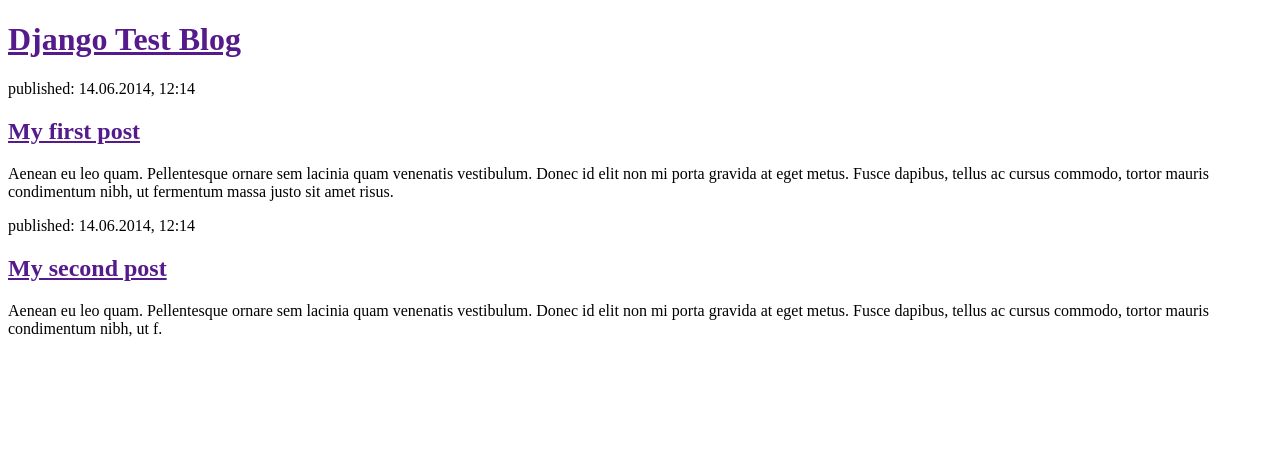
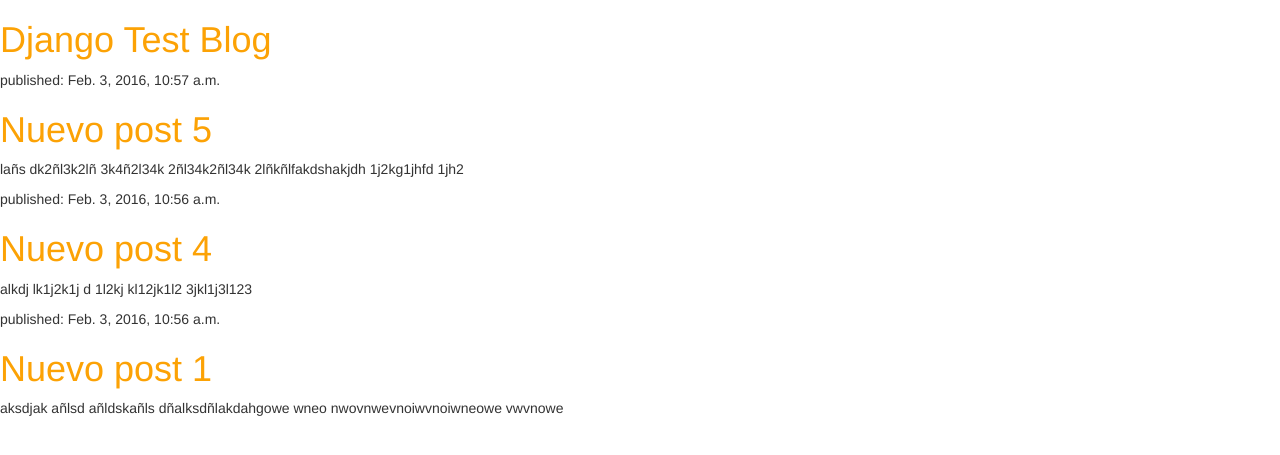
Before and after one commit to jarrizabalaga/DjangoTest, a Django app: page / in a window 1280 px wide. Shown: the top 455 px of the page. Run offline with Django 3.2, Linux system fonts and the light colour scheme; data comes from the database, SQL or seed files in the repository; some libraries are stand-ins or nearby versions.

Commit message:
Página con estilos

```diff
--- /dev/null
+++ b/blog/static/css/blog.css
@@ -0,0 +1,3 @@
+h1 a {
+    color: #FCA205;
+}
--- a/blog/templates/blog/post_list.html
+++ b/blog/templates/blog/post_list.html
@@ -1,6 +1,10 @@
+{% load staticfiles %}
 <!DOCTYPE html>
 <html lang="en">
 <head>
+    <link rel="stylesheet" href="//maxcdn.bootstrapcdn.com/bootstrap/3.2.0/css/bootstrap.min.css">
+    <link rel="stylesheet" href="//maxcdn.bootstrapcdn.com/bootstrap/3.2.0/css/bootstrap-theme.min.css">
+    <link rel="stylesheet" href="{% static 'css/blog.css' %}">
     <meta charset="UTF-8">
     <title>Django Test Blog</title>
 </head>
@@ -8,15 +12,12 @@
     <div>
         <h1><a href="">Django Test Blog</a></h1>
     </div>
-    <div>
-        <p>published: 14.06.2014, 12:14</p>
-        <h2><a href="">My first post</a></h2>
-        <p>Aenean eu leo quam. Pellentesque ornare sem lacinia quam venenatis vestibulum. Donec id elit non mi porta gravida at eget metus. Fusce dapibus, tellus ac cursus commodo, tortor mauris condimentum nibh, ut fermentum massa justo sit amet risus.</p>
-    </div>
-    <div>
-        <p>published: 14.06.2014, 12:14</p>
-        <h2><a href="">My second post</a></h2>
-        <p>Aenean eu leo quam. Pellentesque ornare sem lacinia quam venenatis vestibulum. Donec id elit non mi porta gravida at eget metus. Fusce dapibus, tellus ac cursus commodo, tortor mauris condimentum nibh, ut f.</p>
-    </div>
+        {% for post in posts %}
+            <div>
+                <p>published: {{ post.published_date }}</p>
+                <h1><a href="">{{ post.title }}</a></h1>
+                <p>{{ post.text|linebreaks }}</p>
+            </div>
+        {% endfor %}
 </body>
 </html>
--- a/blog/views.py
+++ b/blog/views.py
@@ -1,4 +1,8 @@
 from django.shortcuts import render
+from django.utils import timezone
+from .models import Post
+
 
 def post_list(request):
-        return render(request, 'blog/post_list.html', {})
+    posts = Post.objects.filter(published_date__lte=timezone.now()).order_by('-published_date')
+    return render(request, 'blog/post_list.html', {'posts': posts})
```
